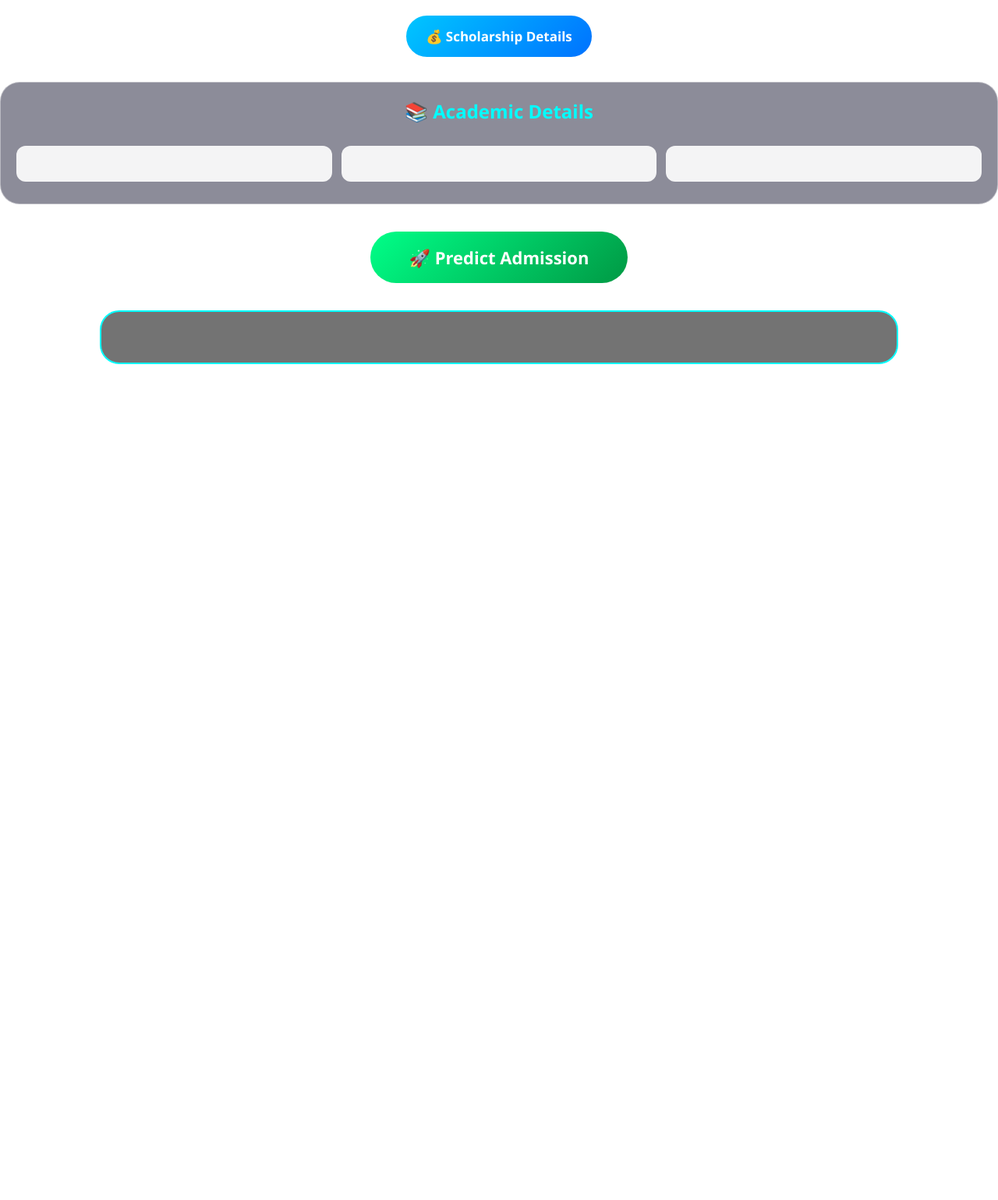
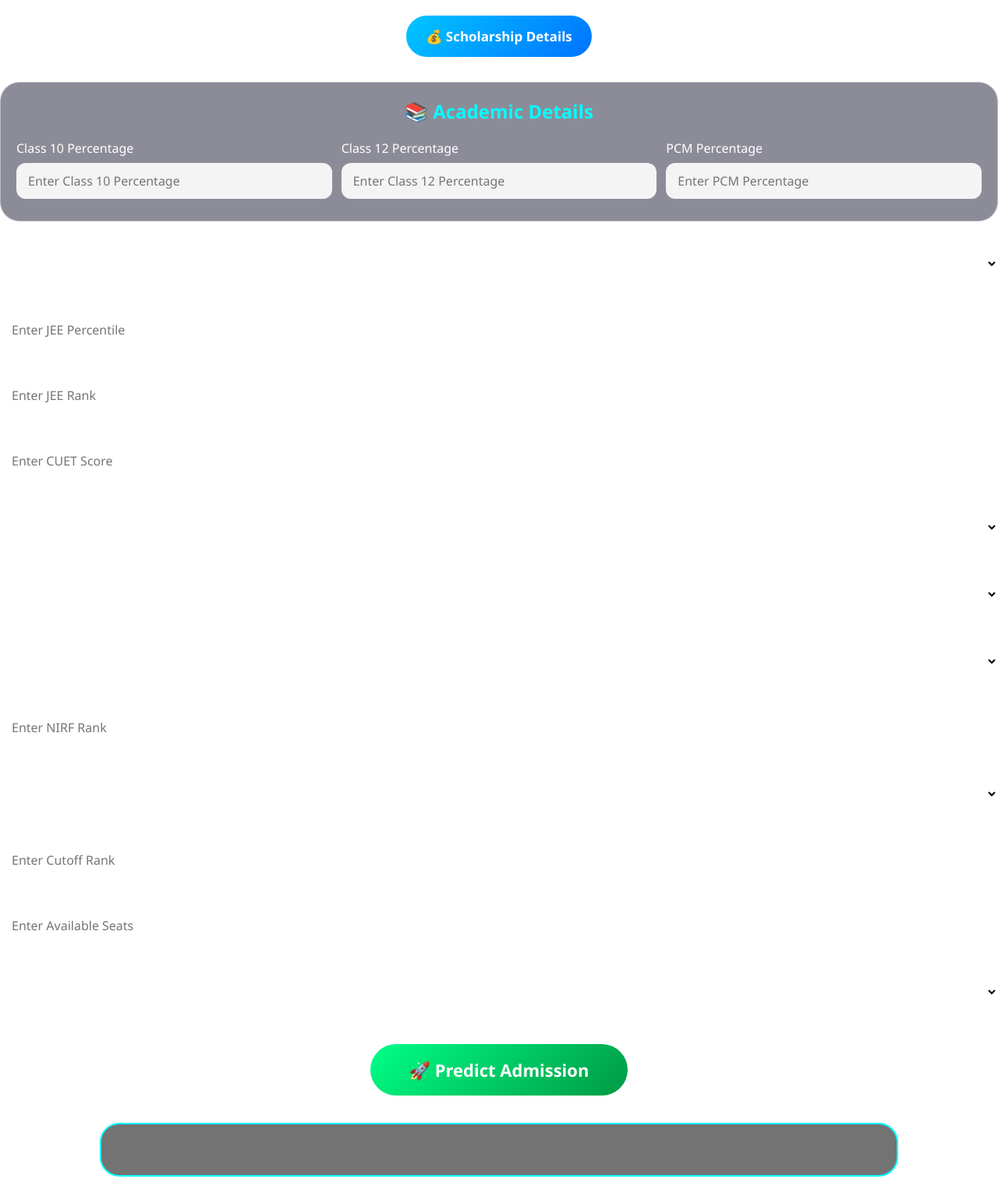
Before and after one commit to Manya2507/College-Admission-Approval-System, a Flask app: page / in a window 1280 px wide. Shown: the part 889-2428 px from the top of the page at 78% size. Before the commit the page ends 1356 px from the top, so only its background shows below. Run offline with Flask 3, Linux system fonts and the light colour scheme; lists and menus that the app fills with data are empty.

Commit message:
Update index.html

```diff
--- a/templates/index.html
+++ b/templates/index.html
@@ -102,18 +102,30 @@ Student Prediction Form Loading Test
 
     <div class="grid">
 
-<input id="Age" placeholder="Age">
+        <div class="form-group">
+            <label>Age</label>
+            <input id="Age" placeholder="Enter Age">
+        </div>
 
+        <div class="form-group">
+            <label>Category</label>
             <select id="Category">
-...
+                <option>ST</option>
+                <option>OBC</option>
+                <option>SC</option>
+                <option>EWS</option>
+                <option>General</option>
             </select>
+        </div>
 
-<input id="Family_Income" placeholder="Family Income">
+        <div class="form-group">
+            <label>Family Income</label>
+            <input id="Family_Income" placeholder="Enter Family Income">
+        </div>
 
     </div>
 
 </div>
-
 
 
 
@@ -128,11 +140,20 @@ Student Prediction Form Loading Test
 
     <div class="grid">
 
-<input id="Class10_%">
+        <div class="form-group">
+            <label>Class 10 Percentage</label>
+            <input id="Class10_%" placeholder="Enter Class 10 Percentage">
+        </div>
 
-<input id="Class12_%">
+        <div class="form-group">
+            <label>Class 12 Percentage</label>
+            <input id="Class12_%" placeholder="Enter Class 12 Percentage">
+        </div>
 
-<input id="PCM_%">
+        <div class="form-group">
+            <label>PCM Percentage</label>
+            <input id="PCM_%" placeholder="Enter PCM Percentage">
+        </div>
 
     </div>
 
@@ -146,26 +167,27 @@ Student Prediction Form Loading Test
 <!-- ============================= -->
 
 
-<div id="entrance" class="section hidden">
-
-<h2>🎯 Entrance Exam Details</h2>
-
-<div class="grid">
-
+<div class="form-group">
+    <label>Entrance Exam</label>
     <select id="Entrance_Exam">
         ...
     </select>
-
-<input id="JEE_Percentile">
-
-<input id="JEE_Rank">
-
-<input id="CUET_Score">
-
 </div>
 
+<div class="form-group">
+    <label>JEE Percentile</label>
+    <input id="JEE_Percentile" placeholder="Enter JEE Percentile">
 </div>
 
+<div class="form-group">
+    <label>JEE Rank</label>
+    <input id="JEE_Rank" placeholder="Enter JEE Rank">
+</div>
+
+<div class="form-group">
+    <label>CUET Score</label>
+    <input id="CUET_Score" placeholder="Enter CUET Score">
+</div>
 
 
 
@@ -174,32 +196,45 @@ Student Prediction Form Loading Test
 <!-- ============================= -->
 
 
-<div id="college" class="section hidden">
-
-<h2>🏫 College Preference Details</h2>
-
-<div class="grid">
-
+<div class="form-group">
+<label>Preferred Branch</label>
 <select id="Preferred_Branch">...</select>
-
-<select id="Preferred_College">...</select>
-
-<select id="College_Type">...</select>
-
-<input id="NIRF_Rank">
-
-<select id="College_Tier">...</select>
-
-<input id="Branch_Cutoff_Rank">
-
-<input id="Available_Seats">
-
-<select id="Reservation_Quota">...</select>
-
 </div>
 
+<div class="form-group">
+<label>Preferred College</label>
+<select id="Preferred_College">...</select>
 </div>
 
+<div class="form-group">
+<label>College Type</label>
+<select id="College_Type">...</select>
+</div>
+
+<div class="form-group">
+<label>NIRF Rank</label>
+<input id="NIRF_Rank" placeholder="Enter NIRF Rank">
+</div>
+
+<div class="form-group">
+<label>College Tier</label>
+<select id="College_Tier">...</select>
+</div>
+
+<div class="form-group">
+<label>Branch Cutoff Rank</label>
+<input id="Branch_Cutoff_Rank" placeholder="Enter Cutoff Rank">
+</div>
+
+<div class="form-group">
+<label>Available Seats</label>
+<input id="Available_Seats" placeholder="Enter Available Seats">
+</div>
+
+<div class="form-group">
+<label>Reservation Quota</label>
+<select id="Reservation_Quota">...</select>
+</div>
 
 
 
@@ -208,26 +243,48 @@ Student Prediction Form Loading Test
 <!-- ============================= -->
 
 
+<!-- ============================= -->
+<!-- VERIFICATION DETAILS -->
+<!-- ============================= -->
+
 <div id="verification" class="section hidden">
 
     <h2>✅ Verification Details</h2>
 
     <div class="grid">
 
+        <div class="form-group">
+            <label>Documents Verified</label>
             <select id="Documents_Verified">
-...
+                <option>No</option>
+                <option>Yes</option>
             </select>
+        </div>
 
-<input id="Interview_Score">
+        <div class="form-group">
+            <label>Interview Score</label>
+            <input
+                id="Interview_Score"
+                placeholder="Enter Interview Score">
+        </div>
 
-<input id="Communication_Score">
+        <div class="form-group">
+            <label>Communication Score</label>
+            <input
+                id="Communication_Score"
+                placeholder="Enter Communication Score">
+        </div>
 
-<input id="Aptitude_Score">
+        <div class="form-group">
+            <label>Aptitude Score</label>
+            <input
+                id="Aptitude_Score"
+                placeholder="Enter Aptitude Score">
+        </div>
 
     </div>
 
 </div>
-
 
 
 
@@ -236,26 +293,57 @@ Student Prediction Form Loading Test
 <!-- ============================= -->
 
 
+<!-- ============================= -->
+<!-- SCHOLARSHIP DETAILS -->
+<!-- ============================= -->
+
 <div id="extra" class="section hidden">
 
     <h2>💰 Scholarship Details</h2>
 
     <div class="grid">
 
-<select id="Scholarship_Applied">...</select>
+        <div class="form-group">
+            <label>Scholarship Applied</label>
+            <select id="Scholarship_Applied">
+                <option>Yes</option>
+                <option>No</option>
+            </select>
+        </div>
 
-<select id="Scholarship_Eligibility">...</select>
+        <div class="form-group">
+            <label>Scholarship Eligibility</label>
+            <select id="Scholarship_Eligibility">
+                <option>Eligible</option>
+                <option>Not Eligible</option>
+            </select>
+        </div>
 
-<select id="Hostel_Required">...</select>
+        <div class="form-group">
+            <label>Hostel Required</label>
+            <select id="Hostel_Required">
+                <option>Yes</option>
+                <option>No</option>
+            </select>
+        </div>
 
-<input id="Admission_Probability">
+        <div class="form-group">
+            <label>Admission Probability</label>
+            <input
+                id="Admission_Probability"
+                placeholder="Enter Admission Probability">
+        </div>
 
-<input id="Tuition_Fee">
+        <div class="form-group">
+            <label>Tuition Fee</label>
+            <input
+                id="Tuition_Fee"
+                placeholder="Enter Tuition Fee">
+        </div>
 
     </div>
 
 </div>
-
 
 
 
```
Lines whose indentation alone changed are shown as unchanged.
